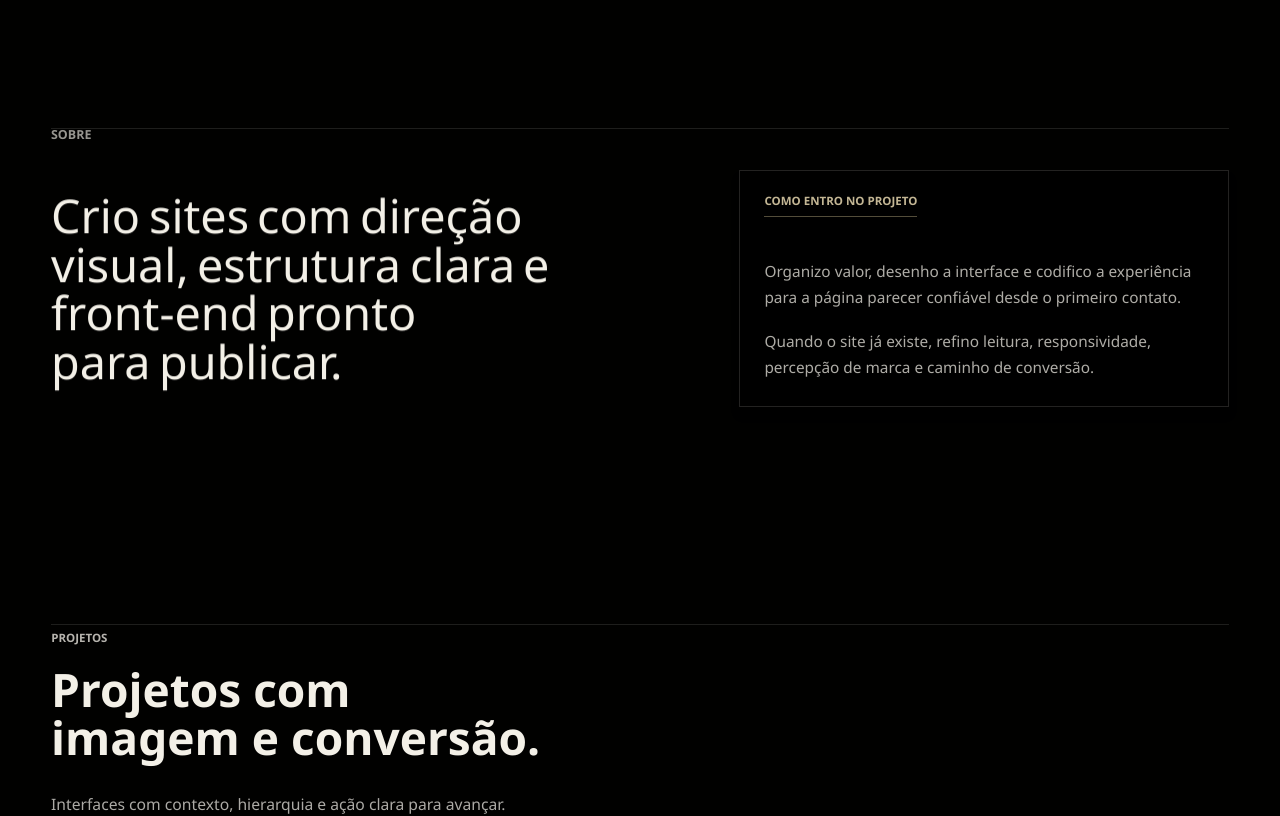
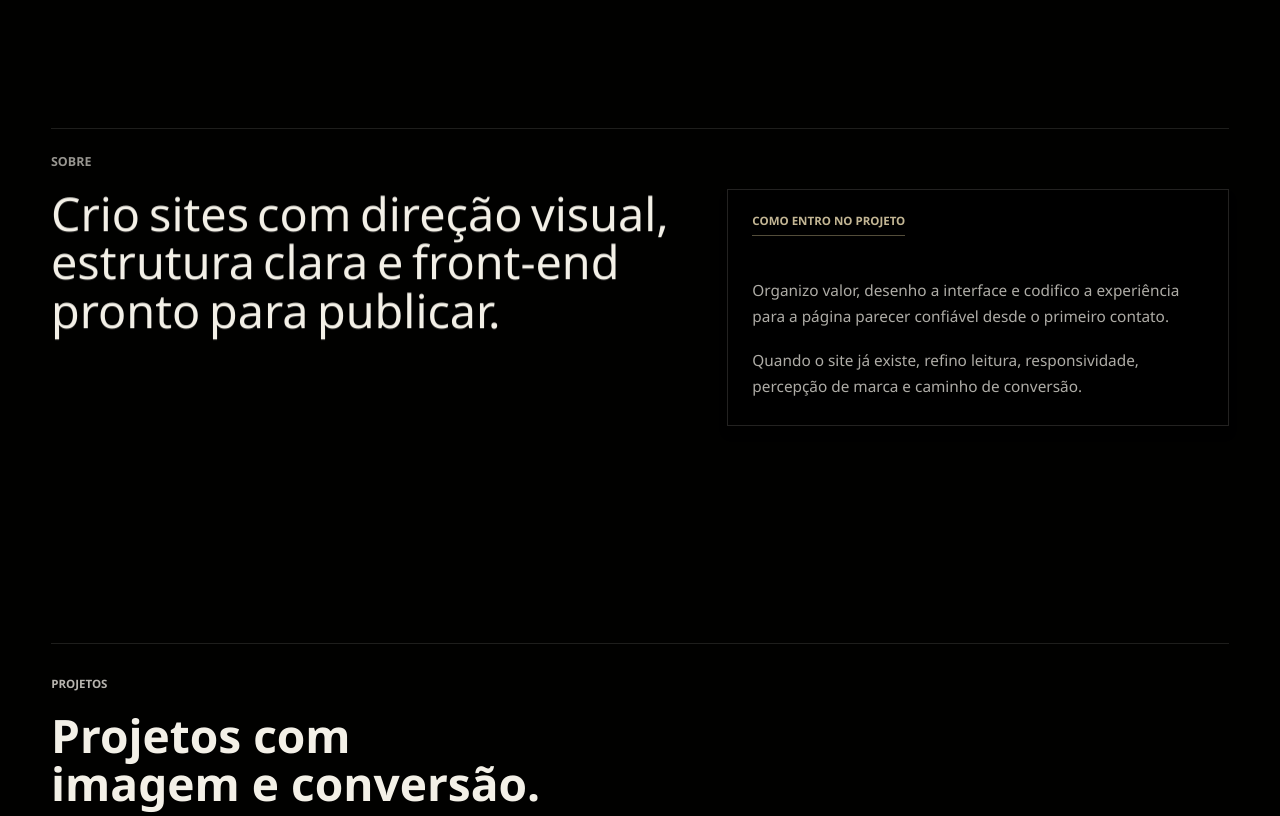
Before and after one commit to Monteiromathe550/matheus-portifolio, a React (Vite) app: page / in a window 1280 px wide. Shown: the part 800-1616 px from the top of the page. Built offline with nearby package versions, Linux system fonts and the light colour scheme; a web font is replaced by a local one.

Commit message:
Fix section separator alignment

```diff
--- a/src/index.css
+++ b/src/index.css
@@ -4206,6 +4206,7 @@ html.motion-ready .stack-card[data-reveal][data-reveal-visible="true"]:focus-vis
   background: transparent !important;
 }
 
+/* Section surface cleanup: keep rules, remove light washes */
 .section-spacing,
 .about-section,
 .projects-section,
@@ -4220,25 +4221,23 @@ html.motion-ready .stack-card[data-reveal][data-reveal-visible="true"]:focus-vis
   box-shadow: none !important;
 }
 
-.section-spacing,
-.about-section,
-.projects-section,
-.services-section,
-.process-section,
-.proof-section,
-.contact-section,
-.section-heading,
-.agency-section-heading {
-  border: 0 !important;
-  border-block: 0 !important;
-}
-
 .about-section > .about-agency-panel,
 .projects-section > .agency-section-heading,
 .services-section > .agency-section-heading,
 .process-section .agency-section-heading,
+.proof-section > .agency-section-heading,
+.contact-section > .contact-shell {
+  border-top: 1px solid color-mix(in oklch, var(--primary) 12%, transparent) !important;
+  padding-top: clamp(1.2rem, 2.1vw, 1.75rem) !important;
+  background: transparent !important;
+  box-shadow: none !important;
+}
+
+.projects-section > .agency-section-heading,
+.services-section > .agency-section-heading,
+.process-section .agency-section-heading,
 .proof-section > .agency-section-heading {
-  border-top: 1px solid color-mix(in oklch, var(--primary) 12%, transparent) !important;
+  padding-bottom: clamp(0.35rem, 1vw, 0.75rem) !important;
 }
 
 .section-spacing::before,
@@ -4263,28 +4262,48 @@ html.motion-ready .stack-card[data-reveal][data-reveal-visible="true"]:focus-vis
 }
 
 .about-section > .about-agency-panel {
-  column-gap: clamp(2rem, 5vw, 5.5rem) !important;
-  row-gap: clamp(1.35rem, 2.2vw, 2.25rem) !important;
-  grid-template-columns: minmax(0, 0.56fr) minmax(24rem, 0.44fr) !important;
-  align-items: center !important;
+  column-gap: clamp(1.5rem, 4vw, 3rem) !important;
+  row-gap: clamp(1rem, 1.6vw, 1.45rem) !important;
+  grid-template-columns: minmax(21rem, 1fr) minmax(16rem, 0.8fr) !important;
+  align-items: start !important;
+  padding-bottom: 0 !important;
 }
 
 .about-agency-panel .about-kicker {
   align-self: end;
   grid-column: 1 / -1;
+  grid-row: 1;
 }
 
 .about-statement-wrap {
-  align-content: center !important;
+  align-content: start !important;
+  grid-column: 1;
+  grid-row: 2;
 }
 
 .about-copy-card {
-  align-self: center;
-}
-
-@media (max-width: 900px) {
+  align-self: start;
+  grid-column: 2;
+  grid-row: 2;
+}
+
+@media (min-width: 761px) and (max-width: 959px) {
+  .about-panel .about-statement {
+    max-width: 11ch !important;
+    font-size: clamp(2rem, 4vw, 2.6rem) !important;
+    line-height: 1.06 !important;
+  }
+}
+
+@media (max-width: 760px) {
   .about-section > .about-agency-panel {
     grid-template-columns: 1fr !important;
-    row-gap: 1.2rem !important;
-  }
-}
+    row-gap: 1.1rem !important;
+  }
+
+  .about-statement-wrap,
+  .about-copy-card {
+    grid-column: 1;
+    grid-row: auto;
+  }
+}
```
